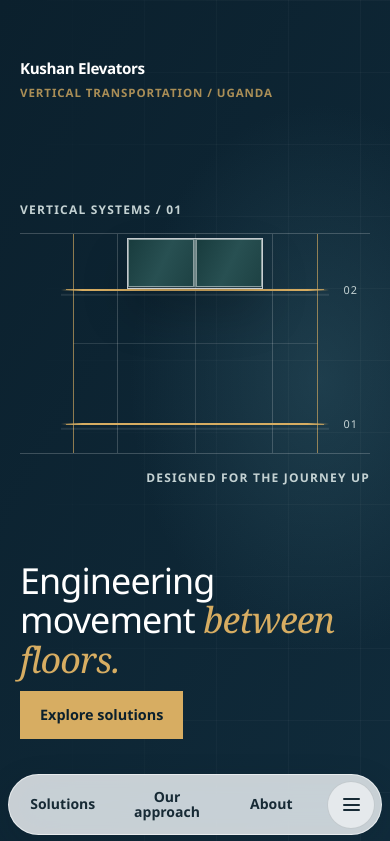
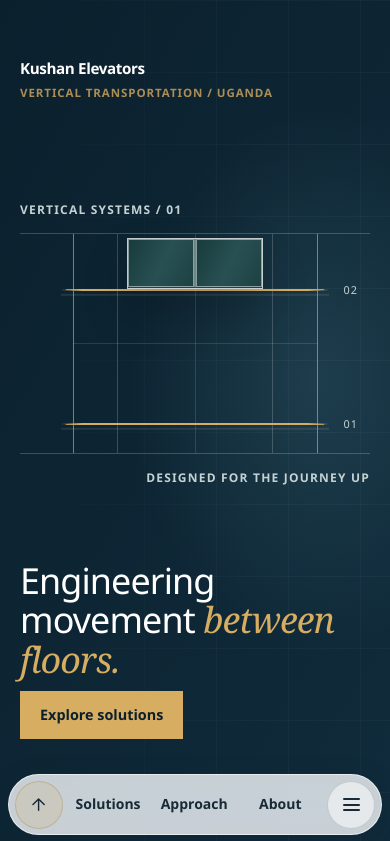
Before and after one commit to real-mark/kushan-elevators-dist, a plain HTML site: page index.html in a window 390 px wide. Shown: the top 841 px of the page. Drawn offline with Linux system fonts and the light colour scheme.

Commit message:
Automated update: 20/11/2026  9:54:12.96

```diff
--- a/index.html
+++ b/index.html
@@ -14,11 +14,16 @@
     <!-- Adapted from _master-library/components/navigation/ResponsiveHeader.astro. -->
     <header class="site-header" data-site-header>
       <a class="brand" href="#home" aria-label="Kushan Elevators home">
-        Kushan Elevators
+        <span class="brand-content">Kushan Elevators</span>
+        <span class="mobile-home-placeholder" aria-hidden="true">
+          <svg viewBox="0 0 24 24" fill="none" stroke="currentColor" stroke-width="1.8" stroke-linecap="round" stroke-linejoin="round">
+            <path d="M12 19V5M5 12l7-7 7 7" />
+          </svg>
+        </span>
       </a>
       <nav id="site-navigation" class="site-navigation" data-navigation>
         <a href="#services">Solutions</a>
-<a href="#approach">Our approach</a>
+<a href="#approach">Approach</a>
 <a href="#about">About</a>
 <a href="#contact">Contact</a>
         <button
@@ -42,7 +47,7 @@
       inert
       data-quick-actions
     >
-      <a class="quick-action" data-quick-action href="https://wa.me/256392001948" target="_blank" rel="noopener noreferrer"><svg viewBox="0 0 24 24" fill="none" stroke="currentColor" stroke-width="1.7" stroke-linecap="round" stroke-linejoin="round" aria-hidden="true"><path d="M20 11.5a7.5 7.5 0 0 1-7.5 7.5 7.8 7.8 0 0 1-3.4-.8L4 20l1.8-4.1A7.5 7.5 0 1 1 20 11.5Z"/><path d="M8.5 10.5h7m-7 3h4"/></svg><span>WhatsApp Us</span></a>
+      <a class="quick-action" data-quick-action href="tel:+256392001948"><svg viewBox="0 0 24 24" fill="none" stroke="currentColor" stroke-width="1.7" stroke-linecap="round" stroke-linejoin="round" aria-hidden="true"><path d="M22 16.92v3a2 2 0 0 1-2.18 2 19.79 19.79 0 0 1-8.63-3.07 19.5 19.5 0 0 1-6-6A19.79 19.79 0 0 1 2.12 4.18 2 2 0 0 1 4.11 2h3a2 2 0 0 1 2 1.72c.12.96.36 1.9.7 2.8a2 2 0 0 1-.45 2.11L8.09 9.91a16 16 0 0 0 6 6l1.27-1.27a2 2 0 0 1 2.11-.45c.9.34 1.84.58 2.8.7a2 2 0 0 1 1.73 2.03z"/></svg><span>Call</span></a>
 <a class="quick-action" data-quick-action href="mailto:kushan.orona@gmail.com"><svg viewBox="0 0 24 24" fill="none" stroke="currentColor" stroke-width="1.7" stroke-linecap="round" stroke-linejoin="round" aria-hidden="true"><rect x="3" y="5" width="18" height="14" rx="2"/><path d="m4 7 8 6 8-6"/></svg><span>Email Us</span></a>
 <a class="quick-action" data-quick-action href="tel:+256392001948"><svg viewBox="0 0 24 24" fill="none" stroke="currentColor" stroke-width="1.7" stroke-linecap="round" stroke-linejoin="round" aria-hidden="true"><rect x="3" y="5" width="18" height="16" rx="2"/><path d="M16 3v4M8 3v4M3 10h18m-13 4h2m4 0h2m-8 3h2"/></svg><span>Book an Appointment</span></a>
 <button class="quick-action" type="button" data-quick-action data-share-location data-share-url="https://share.google/RH2I6boEWRzq7CTeJ"><svg viewBox="0 0 24 24" fill="none" stroke="currentColor" stroke-width="1.7" stroke-linecap="round" stroke-linejoin="round" aria-hidden="true"><path d="M20 10c0 5-8 11-8 11S4 15 4 10a8 8 0 1 1 16 0Z"/><circle cx="12" cy="10" r="2.5"/></svg><span>Share Location Pin</span></button>
@@ -157,7 +162,7 @@
       </section>
 
       <section id="contact" class="content-section" aria-labelledby="contact-title"><p class="eyebrow">Contact</p><h2 id="contact-title">Kushan Elevators</h2><ul class="contact-list"><li><a href="mailto:kushan.orona@gmail.com">kushan.orona@gmail.com</a></li>
-<li><a href="https://wa.me/256392001948" target="_blank" rel="noopener noreferrer">WhatsApp Us</a></li></ul></section>
+<li><a href="tel:+256392001948">+256 39 2001948</a></li></ul></section>
     </main>
 
     <footer class="site-footer">
--- a/styles.css
+++ b/styles.css
@@ -114,6 +114,10 @@ a {
   max-width: 12rem;
   height: 2.5rem;
   object-fit: contain;
+}
+
+.mobile-home-placeholder {
+  display: none;
 }
 
 .site-navigation {
@@ -1059,16 +1063,55 @@ h1 em {
   }
 
   .site-header .brand {
+    display: flex;
+    width: 3rem;
+    min-width: 3rem;
+    height: 3rem;
+    flex: 0 0 3rem;
+    align-items: center;
+    justify-content: center;
+    max-width: none;
+  }
+
+  .brand-content {
     display: none;
+  }
+
+  .mobile-home-placeholder {
+    display: grid;
+    width: 3rem;
+    height: 3rem;
+    place-items: center;
+    border: 1px solid rgb(158 118 46 / 28%);
+    border-radius: 50%;
+    color: var(--ink);
+    background: rgb(215 173 98 / 18%);
+    transition: transform 180ms ease, background-color 180ms ease;
+  }
+
+  .mobile-home-placeholder svg {
+    width: 1.2rem;
+    height: 1.2rem;
+  }
+
+  .site-header .brand:active .mobile-home-placeholder {
+    transform: scale(0.94);
   }
 
   .site-navigation {
     display: flex;
-    width: 100%;
+    width: auto;
+    min-width: 0;
+    flex: 1 1 auto;
     align-items: stretch;
     justify-content: space-between;
     gap: 0.5rem;
     padding: 0;
+  }
+
+  .site-header {
+    justify-content: space-between;
+    gap: 0.4rem;
   }
 
   .site-navigation a[href="#contact"] {
@@ -1242,6 +1285,23 @@ h1 em {
   }
 }
 
+@media (max-width: 360px) {
+  .site-header,
+  .site-header.is-floating {
+    gap: 0.25rem;
+  }
+
+  .site-navigation {
+    gap: 0.25rem;
+  }
+
+  .site-navigation a {
+    padding-inline: 0.1rem;
+    font-size: 0.75rem;
+    letter-spacing: -0.03em;
+  }
+}
+
 @media (max-width: 680px) and (max-height: 680px) {
   .hero {
     grid-template-rows: minmax(0, 0.16fr) minmax(0, 0.46fr) minmax(0, 0.38fr);
```
